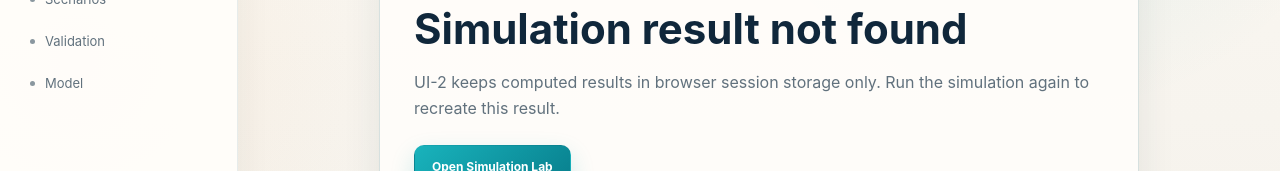
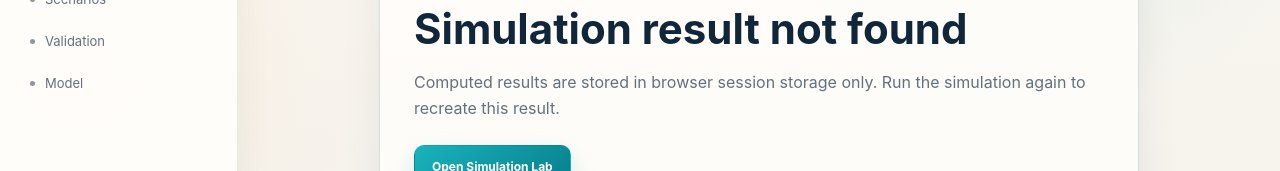
Before and after one commit to mpalmer79/vehicle-thermal-management-simulation, a Next.js app in the folder web/: page /results/1 in a window 1280 px wide. Shown: the part 242-413 px from the top of the page. Built offline with nearby package versions, Linux system fonts and the light colour scheme.

Commit message:
UI-4: humanize validation status on results

```diff
--- a/web/components/stored-run-result.tsx
+++ b/web/components/stored-run-result.tsx
@@ -11,6 +11,13 @@ import type { SimulationApiResponse } from "@/lib/vtms-types";
 
 const subscribe = () => () => {};
 const getServerSnapshot = () => null;
+
+function humanizeValidationStatus(status: string) {
+  if (status === "numerical_verified_generic_uncalibrated") {
+    return "Numerically verified · Generic · Uncalibrated";
+  }
+  return status.replaceAll("_", " ").replace(/\b\w/g, (letter) => letter.toUpperCase());
+}
 
 export function StoredRunResult() {
   const params = useParams<{ runId: string }>();
@@ -36,7 +43,7 @@ export function StoredRunResult() {
       <div className="run-empty-state">
         <span className="eyebrow">RUN NOT AVAILABLE IN THIS SESSION</span>
         <h1>Simulation result not found</h1>
-        <p>UI-2 keeps computed results in browser session storage only. Run the simulation again to recreate this result.</p>
+        <p>Computed results are stored in browser session storage only. Run the simulation again to recreate this result.</p>
         <Link className="button primary" href="/simulate">Open Simulation Lab</Link>
       </div>
     );
@@ -82,7 +89,7 @@ export function StoredRunResult() {
         <article>
           <span className="eyebrow">PARAMETER SET</span>
           <strong>{result.model_metadata.parameter_set}</strong>
-          <small>{result.model_metadata.validation_status}</small>
+          <small className="validation-status-human">{humanizeValidationStatus(result.model_metadata.validation_status)}</small>
         </article>
         <article>
           <span className="eyebrow">SOLVER</span>
```
